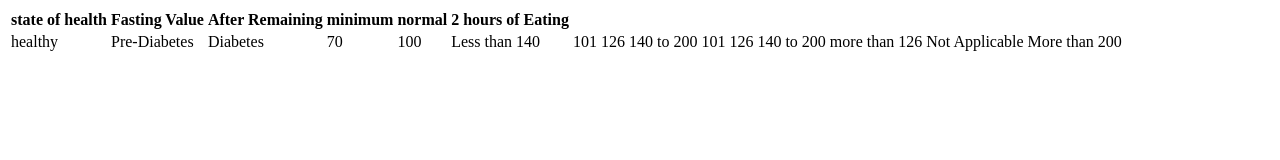
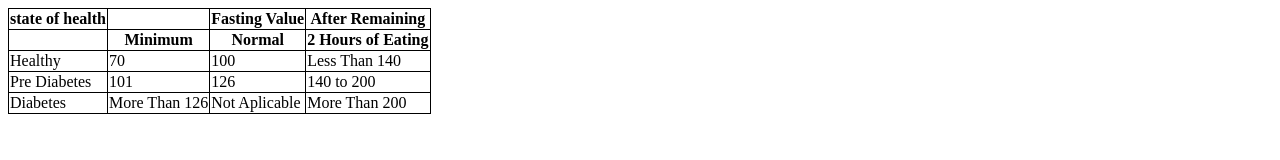
Before and after one commit to MonishKumarRMK/netlifydeploymentss, a plain HTML site: page index.html in a window 1280 px wide. Drawn offline with Linux system fonts and the light colour scheme.

Commit message:
Add files via upload

```diff
--- a/index.html
+++ b/index.html
@@ -1,24 +1,54 @@
 <!DOCTYPE html>
+<html lang="en">
+<head>
+    <meta charset="UTF-8">
+    <meta http-equiv="X-UA-Compatible" content="IE=edge">
+    <meta name="viewport" content="width=device-width, initial-scale=1.0">
+    <title>Document</title>
+    <style>
+    table,th,td{
+        border:1px solid black;
+        border-collapse: collapse;
+    }
+
+    </style>
 </head>
 <body>
 <table>
     <thead>
         <tr>
-            <th>state of health</th> <th>Fasting Value</th> <th>After Remaining</th>
-            <th>minimum</th>
-            <th>normal</th>
-            <th>2 hours of Eating</th>
+            <th>state of health</th>
+            <th></th>
+            <th>Fasting Value</th>
+
+            <th>After Remaining</th>
         </tr>
-    </thead>
+        </thead>
+        </tbody>
+            <tr>
+            <td></td>
+            <th>Minimum</th>
+            <th>Normal</th>
+            <th>2 Hours of Eating</th>
+        </tr>
     <tbody>
-    <tr>
-        <td>healthy</td> <td>Pre-Diabetes</td> <td>Diabetes</td>
-        <td>70</td> <td>100</td> <td>Less than 140</td>
-        <td>101</td> <td>126</td> <td>140 to 200</td>
-        <td>101</td> <td>126</td> <td>140 to 200</td>
-        <td>more than 126</td> <td>Not Applicable</td> <td>More than 200</td>
+        <td>Healthy</td>
+        <td>70</td>
+        <td>100</td>
+        <td>Less Than 140</td>
     </tr>
     </tbody>
+    <td>Pre Diabetes</td>
+    <td>101</td>
+    <td>126</td>
+    <td>140 to 200</td>
+</tr>
+<tbody>
+    <td>Diabetes</td>
+    <td>More Than 126</td>
+    <td>Not Aplicable</td>
+    <td>More Than 200</td>
+</tbody>
 </table>
 </body>
 </html>
```
